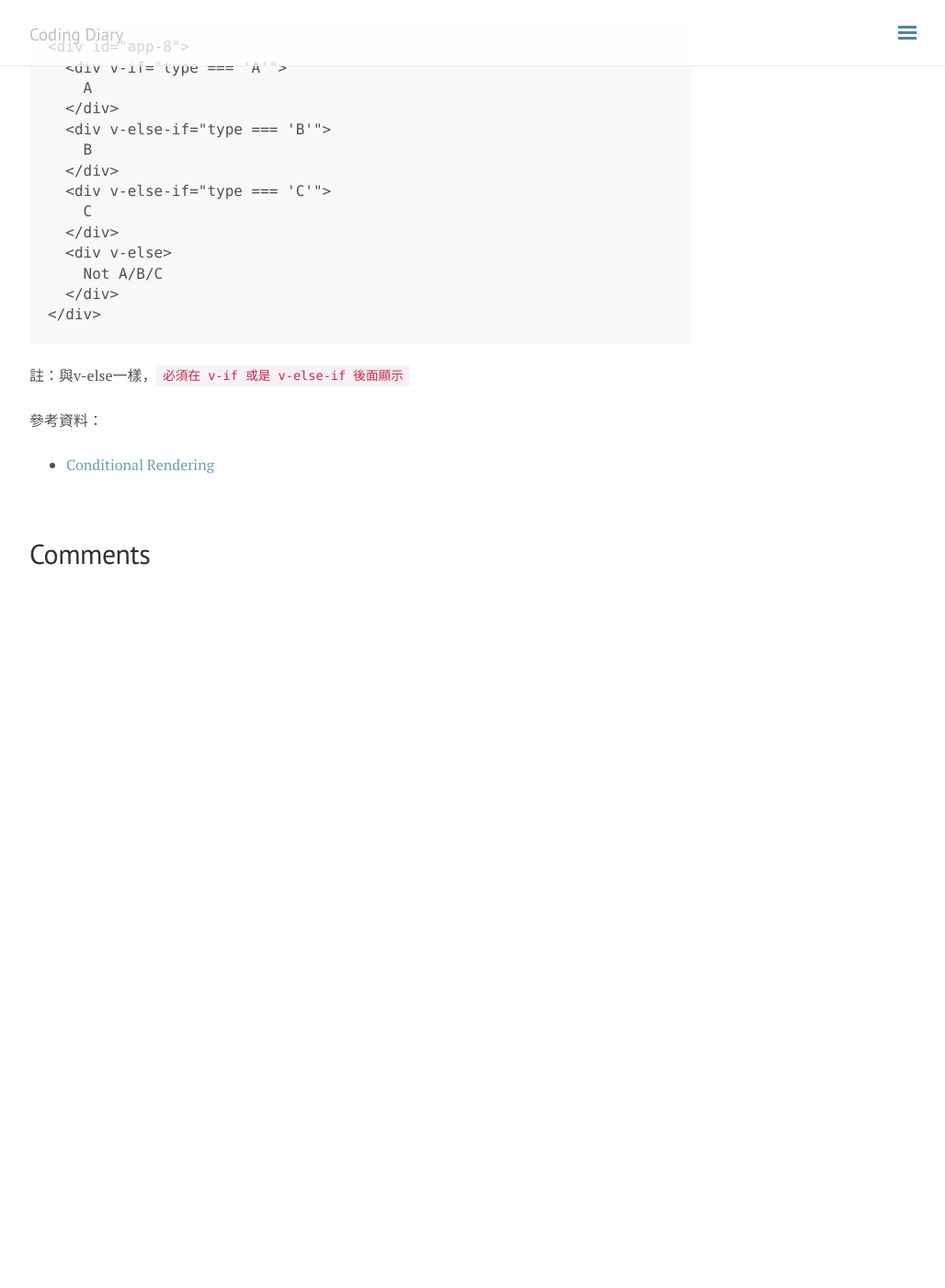
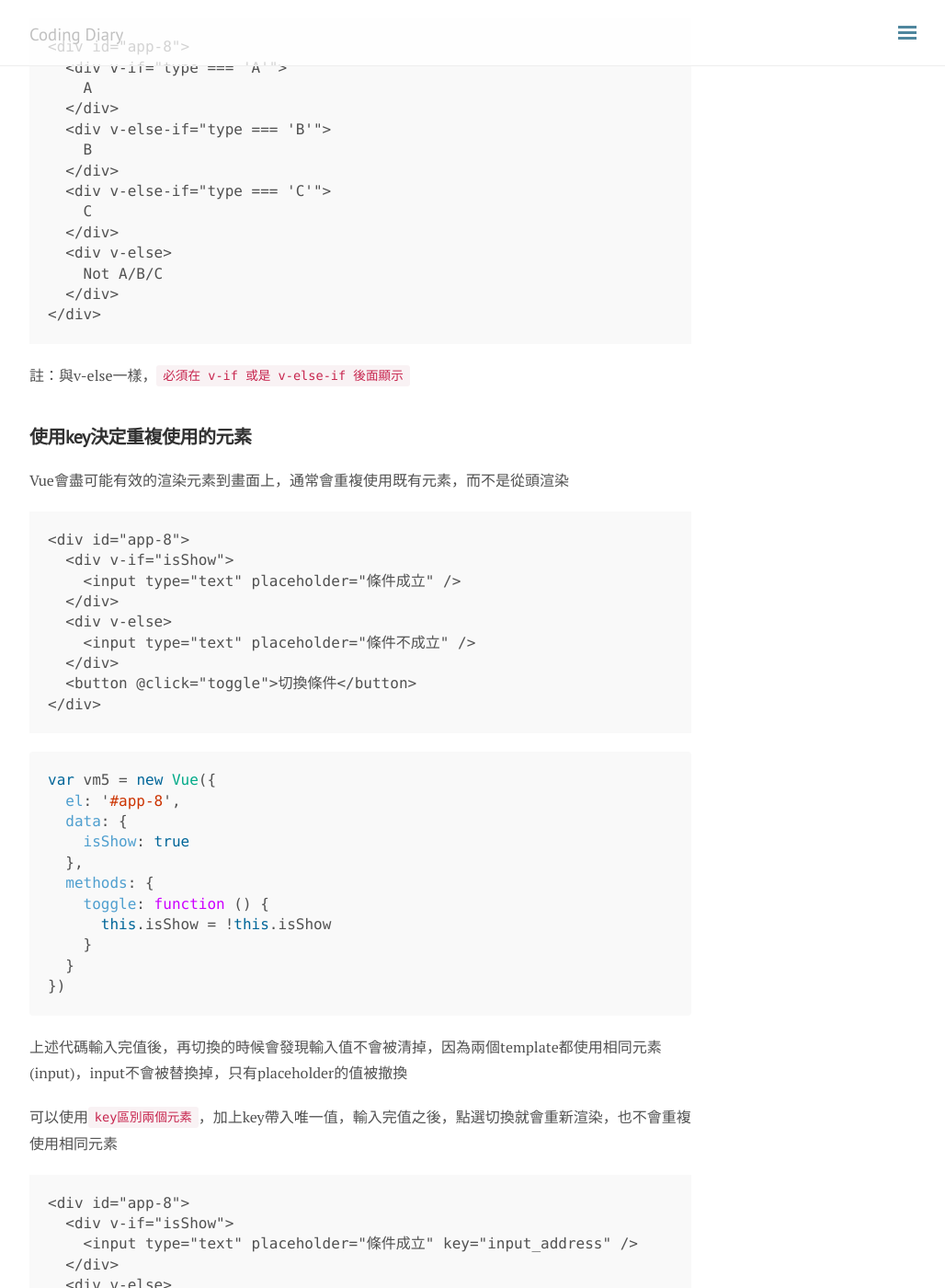
Before and after one commit to david8388/david8388.github.io, a Jekyll site: the page built from _posts/2019-05-24-Vue-101-Day-8.md, in a window 1280 px wide and 1400 px high, scrolled down 1535 px. Shown: the whole window at 92% size, without its empty margins (248-1276 px from the left). Built offline with Jekyll 4.4.1, drawn with Linux system fonts in a browser that asks for light colours; nearby versions of some CDN libraries; comment, search, counter and statistics services are not loaded; before the commit the page ends 2165 px from its top, so only the background shows below that; some of the changed text lies outside the part shown.

Commit message:
finished Article Vue-101-Day 8

````diff
--- a/_posts/2019-05-24-Vue-101-Day-8.md
+++ b/_posts/2019-05-24-Vue-101-Day-8.md
@@ -1,6 +1,6 @@
 ---
 layout: post
-title: Vue-101-Day 7(To be continued)
+title: Vue-101-Day 8
 date: 2019-05-24 05:30
 categories: [Vue]
 ---
@@ -69,6 +69,67 @@
 
 註：與v-else一樣，`必須在 v-if 或是 v-else-if 後面顯示`
 
+## 使用key決定重複使用的元素
+
+Vue會盡可能有效的渲染元素到畫面上，通常會重複使用既有元素，而不是從頭渲染
+
+```HTML
+<div id="app-8">
+  <div v-if="isShow">
+    <input type="text" placeholder="條件成立" />
+  </div>
+  <div v-else>
+    <input type="text" placeholder="條件不成立" />
+  </div>
+  <button @click="toggle">切換條件</button>
+</div>
+```
+
+```javascript
+var vm5 = new Vue({
+  el: '#app-8',
+  data: {
+    isShow: true
+  },
+  methods: {
+    toggle: function () {
+      this.isShow = !this.isShow
+    }
+  }
+})
+```
+
+上述代碼輸入完值後，再切換的時候會發現輸入值不會被清掉，因為兩個template都使用相同元素(input)，input不會被替換掉，只有placeholder的值被撤換
+
+可以使用`key區別兩個元素`，加上key帶入唯一值，輸入完值之後，點選切換就會重新渲染，也不會重複使用相同元素
+
+```HTML
+<div id="app-8">
+  <div v-if="isShow">
+    <input type="text" placeholder="條件成立" key="input_address" />
+  </div>
+  <div v-else>
+    <input type="text" placeholder="條件不成立" key="input_job" />
+  </div>
+  <button @click="toggle">切換條件</button>
+</div>
+```
+
+## v-show
+另一個Conditional Rendering的方式為 v-show，使用方法與v-if一致，語法如下。
+
+```HTML
+<div id="app-9">
+  <h1 v-show="ok">Hello!</h1>
+</div>
+```
+
+與v-if不一樣的是，帶有`v-show的元素會被保留在DOM，無論條件是否成立`，即是切換元素的CSS的display屬性
+
+![v-show](https://i.imgur.com/KZaFn7Z.png)
+
+註：v-show不支持template元素，也不支持v-else
+
 參考資料：
 
 - [Conditional Rendering](https://vuejs.org/v2/guide/conditional.html)
````
